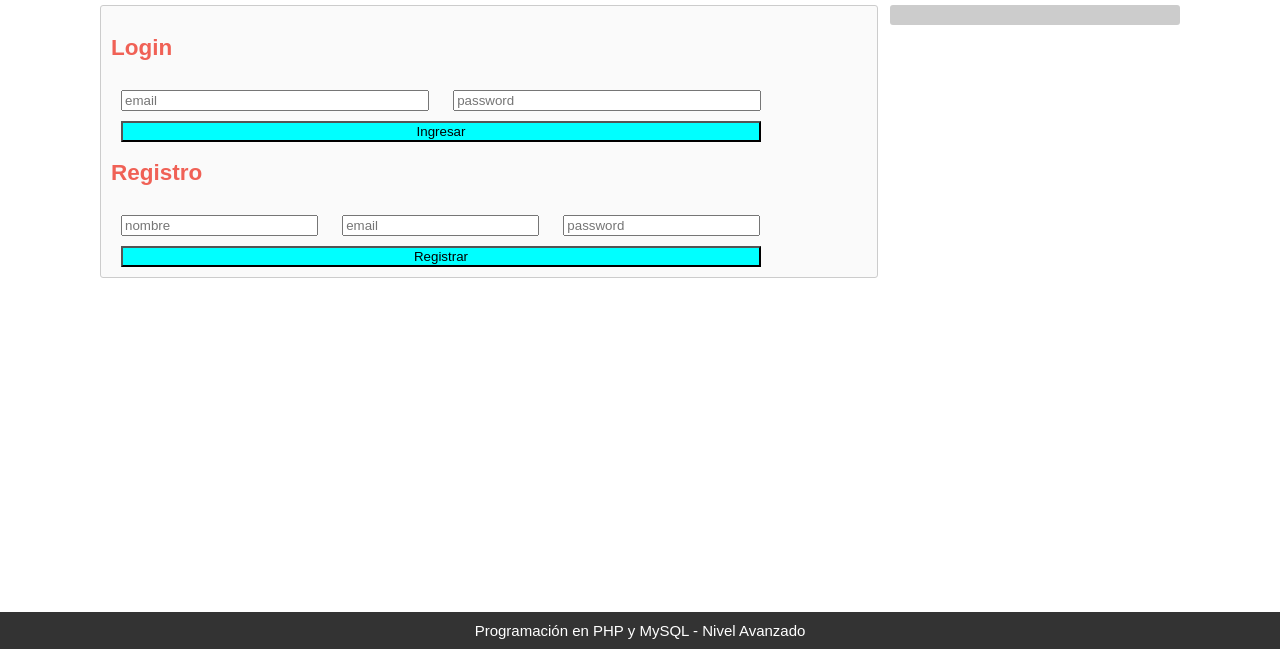
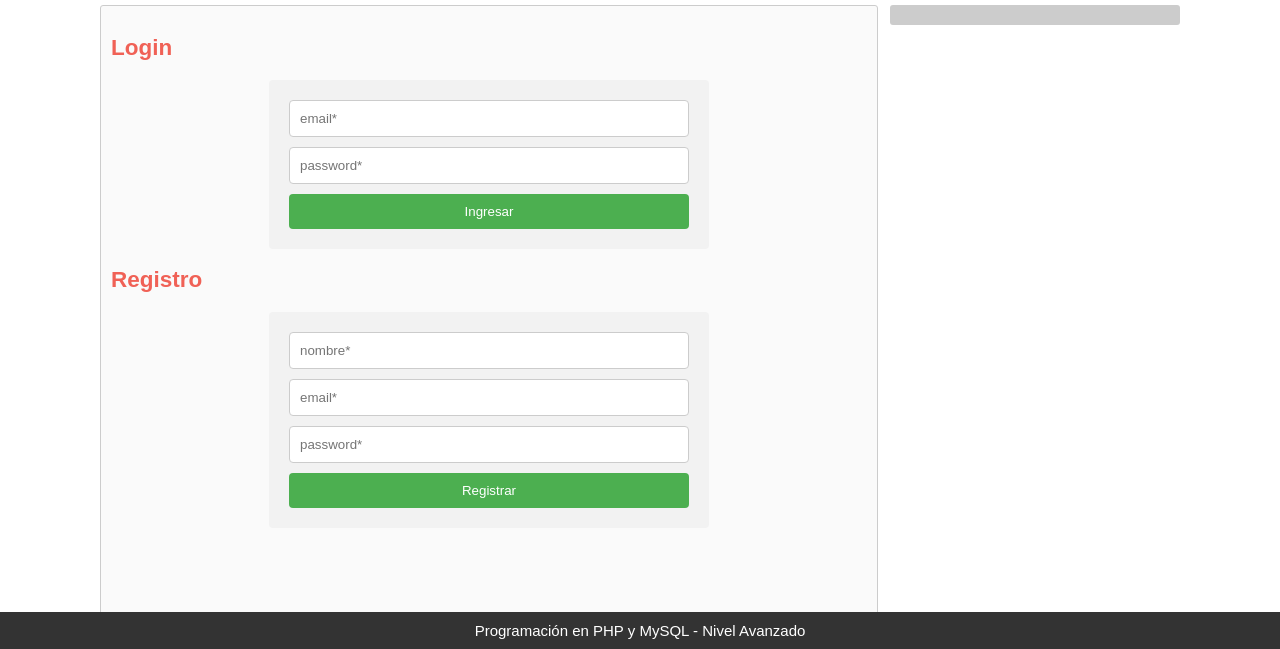
Before and after one commit to TinoFerrucci/php_avanzado, a PHP site: page /unidad8.php in a window 1280 px wide. Shown: the part 151-800 px from the top of the page. Run offline with PHP 8.4, Linux system fonts and the light colour scheme.

Commit message:
last update

```diff
--- a/php_avanzado/conection.php
+++ b/php_avanzado/conection.php
@@ -24,6 +24,11 @@ class BaseDatos{
         return $lista;
     }
 
+    function select_one_query($query){
+        $response = $this->conexion->query($query);
+        return $response->fetch_assoc();
+    }
+
     function delete_query($query){
         $response = $this->conexion->query($query);
     }
--- a/php_avanzado/unidad8.php
+++ b/php_avanzado/unidad8.php
@@ -21,29 +21,37 @@
 	<section>
 		<?php if (!isset($_SESSION['user'])){?>
 		<h2>Login</h2>
-		<form method='POST' action='verificarusuario.php'>
-			<input type="text" name="email" id="emailLogin" placeholder='email' required>
-			<input type="password" name="password" id="passwordLogin" placeholder='password' required>
+		<form method='POST' action='verificarusuario.php' class='login-container'>
+			<input type="email" name="email" id="emailLogin" placeholder='email*' required>
+			<input type="password" name="password" id="passwordLogin" placeholder='password*' required>
 			<input type='submit' value='Ingresar' id='botonLogin'>
 		</form>
 			<?php if (isset($_GET['fail_login'])){
-				echo '<p>Credenciales incorrectas.</p>'	;
+				echo '<p align="center">Credenciales incorrectas.</p>'	;
 			}?>
 		<h2>Registro</h2>
-		<form method='POST' action='cargarusuario.php'>
-			<input type="text" name="nombre" id="nombreRegister" placeholder='nombre' required maxlength="40">
-			<input type="text" name="email" id="emailRegister" placeholder='email' required maxlength="50">
-			<input type="password" name="password" id="passwordRegister" placeholder='password' required maxlength="20">
+		<form method='POST' action='cargarusuario.php' class='register-container'>
+			<input type="text" name="nombre" id="nombreRegister" placeholder='nombre*' required maxlength="40">
+			<input type="email" name="email" id="emailRegister" placeholder='email*' required maxlength="50">
+			<input type="password" name="password" id="passwordRegister" placeholder='password*' required maxlength="20">
 			<input type='submit' value='Registrar' id='botonRegister'>
 		</form>
 		<?php if (isset($_GET['register'])){
-			echo '<p>Usuario registrado con éxito.</p>';
+			if ($_GET['register'] == 'TRUE'){
+				echo '<p align="center">Usuario registrado con éxito.</p>';
+			} else {
+				echo '<p align="center">El usuario no se puede registrar, es posible que ya esté creado.</p>';
+			}
 		}
 		} else {?>
 		<h2>¡Bienvenido!</h2>
 		<p>Bienvenido al inicio <?php echo $_SESSION['user']; ?>!!</p>
 		<a href='reset_unidad8_session.php' id='cerrar_sesion'>Salir</a>
 		<?php } ?>
+
+		<div style='height:100px;'></div>
+
+
 	</section>
 	<aside>
 
@@ -56,21 +64,93 @@
 </body>
 
 <style>
-	#emailLogin, #passwordLogin{
-		width:300px;
-		margin:10px;
-	}
-	#botonLogin, #botonRegister{
-		width: 640px;
-		margin-left:10px;
-		background-color:cyan;
-	}
-	#nombreRegister, #emailRegister, #passwordRegister{
-		width:189px;
-		margin:10px;
-	}
-	#cerrar_sesion{
-		color:red;
-	}
+  .login-container {
+    max-width: 400px;
+    margin: 0 auto;
+    padding: 20px;
+    background-color: #f2f2f2;
+    border-radius: 4px;
+  }
+
+  .login-container h2 {
+    text-align: center;
+    margin-bottom: 20px;
+  }
+
+  .login-container input[type="email"],
+  .login-container input[type="password"] {
+    width: 100%;
+    padding: 10px;
+    margin-bottom: 10px;
+    box-sizing: border-box;
+    border: 1px solid #ccc;
+    border-radius: 4px;
+  }
+
+  .login-container input[type='submit'] {
+    width: 100%;
+    padding: 10px;
+    background-color: #4CAF50;
+    color: white;
+    border: none;
+    border-radius: 4px;
+    cursor: pointer;
+  }
+
+  .login-container input[type='submit']:hover {
+    background-color: #45a049;
+  }
+
+  .register-container {
+    max-width: 400px;
+    margin: 0 auto;
+    padding: 20px;
+    background-color: #f2f2f2;
+    border-radius: 4px;
+  }
+
+  .register-container h2 {
+    text-align: center;
+    margin-bottom: 20px;
+  }
+
+  .register-container input[type="text"],
+  .register-container input[type="email"],
+  .register-container input[type="password"] {
+    width: 100%;
+    padding: 10px;
+    margin-bottom: 10px;
+    box-sizing: border-box;
+    border: 1px solid #ccc;
+    border-radius: 4px;
+  }
+
+  .register-container input[type='submit'] {
+    width: 100%;
+    padding: 10px;
+    background-color: #4CAF50;
+    color: white;
+    border: none;
+    border-radius: 4px;
+    cursor: pointer;
+  }
+
+  .register-container input[type='submit']:hover {
+    background-color: #45a049;
+  }
+
+  #cerrar_sesion{
+	width: 100px;
+    padding: 10px;
+    background-color: #DD0000;
+    color: white;
+    border: none;
+    border-radius: 4px;
+    cursor: pointer;
+  }
+
+  #cerrar_sesion:hover{
+	background-color: #FF0000;
+  }
 </style>
 </html>
```
Also changed, not shown: php_avanzado/cargarusuario.php (+8 -3 lines), php_avanzado/unidad7.php (+71 -2 lines), php_avanzado/user_class.php (added, +45 -0 lines), php_avanzado/verificarusuario.php (+8 -11 lines).
